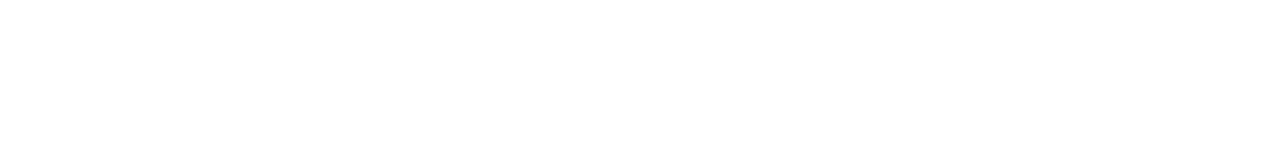
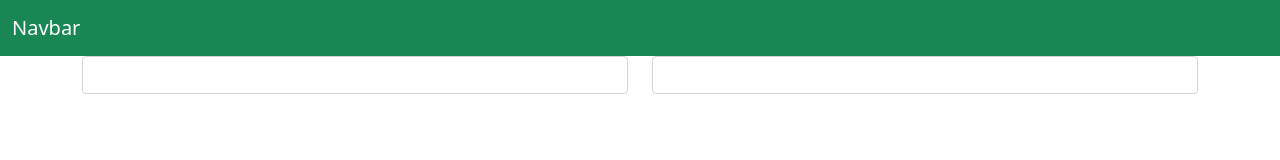
Before and after one commit to GONZA123A/taller_programacion-1, a plain HTML site: page bootstrap/index.html in a window 1280 px wide. Drawn offline with nearby package versions, Linux system fonts and the light colour scheme.

Commit message:
Uso de filas y columnas

```diff
--- a/bootstrap/index.html
+++ b/bootstrap/index.html
@@ -4,9 +4,27 @@
         <meta charset="UTF-8">
         <meta http-equiv="X-UA-Compatible" content="IE=edge">
         <meta name="viewport" content="width=device-width, initial-scale=1.0">
+        <link href="https://cdn.jsdelivr.net/npm/bootstrap@5.0.0-beta3/dist/css/bootstrap.min.css" rel="stylesheet" integrity="sha384-eOJMYsd53ii+scO/bJGFsiCZc+5NDVN2yr8+0RDqr0Ql0h+rP48ckxlpbzKgwra6" crossorigin="anonymous">
         <title>Document</title>
     </head>
     <body>
+        <nav class="navbar navbar-dark bg-success">
+            <div class="container-fluid">
+                <a class="navbar-brand" href="#">Navbar</a>
+            </div>
+        </nav>
 
+        <div class="container" style="margin-top:   ;">
+
+            <div class="row">
+                <div class="col-lg-6">
+                    <input class="form-control" type="text">
+                </div>
+                <div class="col-lg-6">
+                    <input class="form-control" type="text">
+                </div>
+            </div>
+
+        </div>
     </body>
 </html>
```
